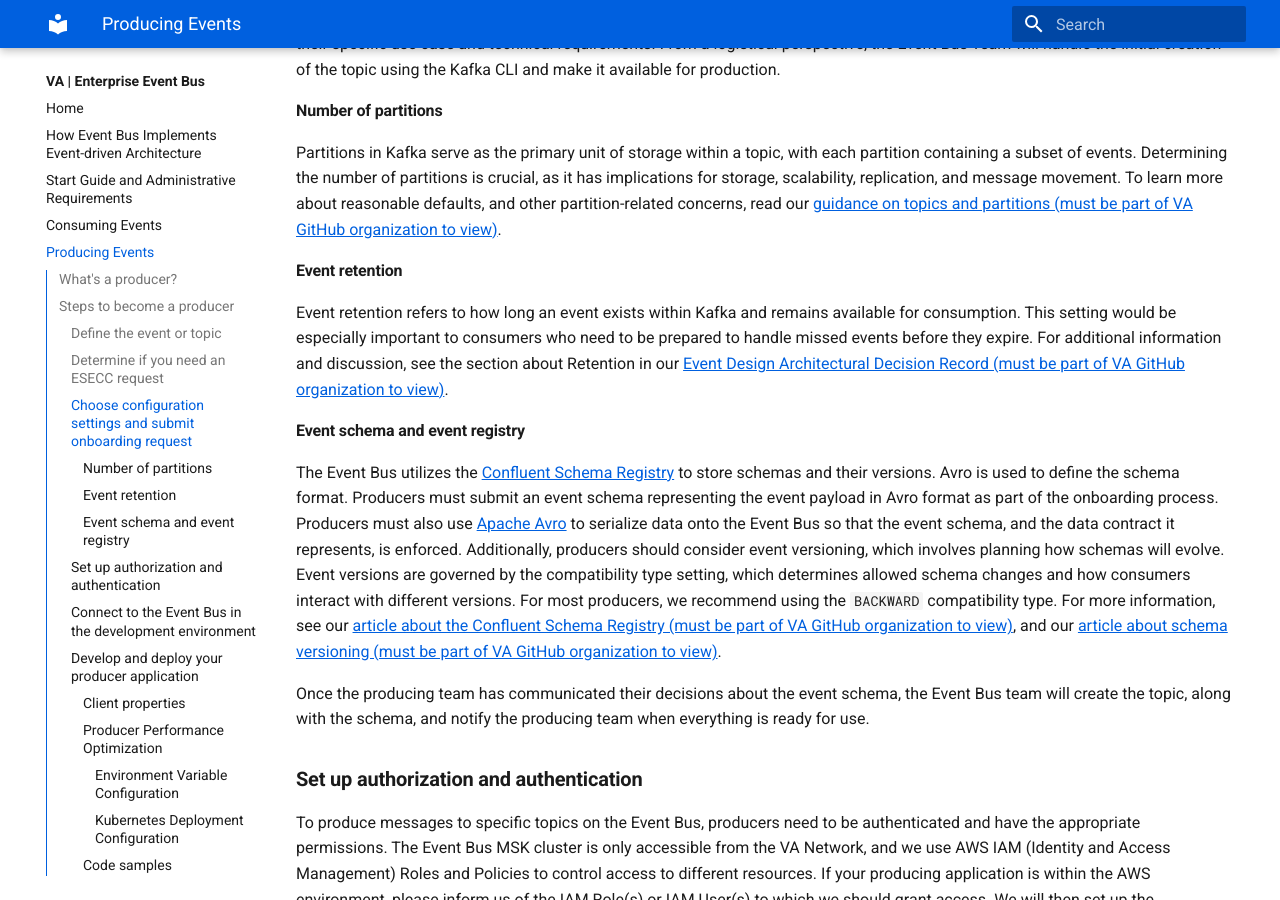
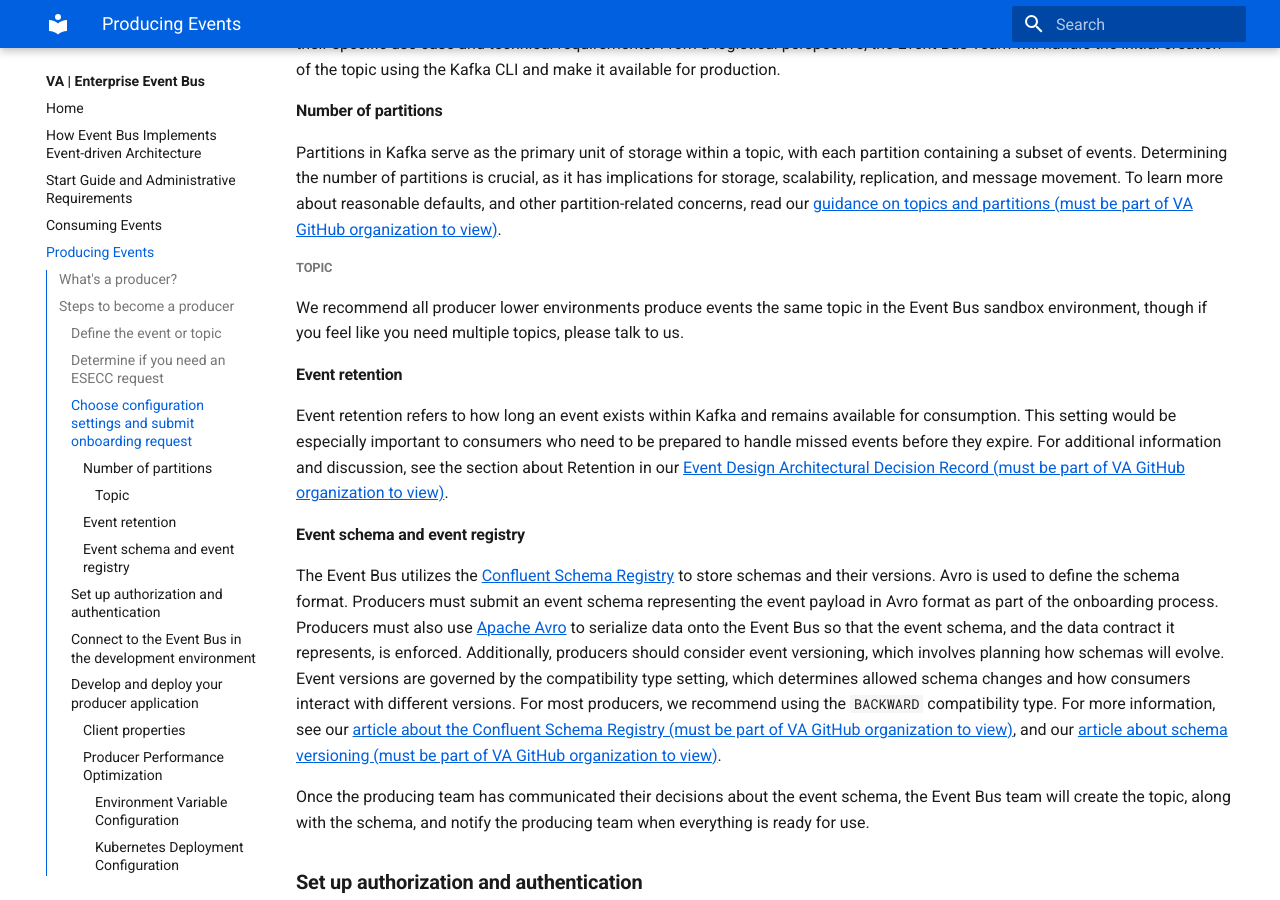
Before and after one commit to department-of-veterans-affairs/ves-event-bus-developer-portal, an MkDocs documentation site: the page built from docs/produce-events.md, in a window 1280 px wide and 900 px high, scrolled down 1078 px. Built offline with MkDocs 1.6.1 and Material for MkDocs 9.7.7, drawn with Linux system fonts in a browser that asks for light colours.

Commit message:
Recommend single topic for lower environments

```diff
--- a/docs/produce-events.md
+++ b/docs/produce-events.md
@@ -31,6 +31,10 @@
 #### **Number of partitions**
 
 Partitions in Kafka serve as the primary unit of storage within a topic, with each partition containing a subset of events. Determining the number of partitions is crucial, as it has implications for storage, scalability, replication, and message movement. To learn more about reasonable defaults, and other partition-related concerns, read our [guidance on topics and partitions (must be part of VA GitHub organization to view)](https://github.com/department-of-veterans-affairs/VES/blob/master/research/Event%20Bus/Engineering/ADR/ADR%20Kafka%20Partitions.md).
+
+##### Topic
+
+We recommend all producer lower environments produce events the same topic in the Event Bus sandbox environment, though if you feel like you need multiple topics, please talk to us.
 
 #### **Event retention**
 
```
